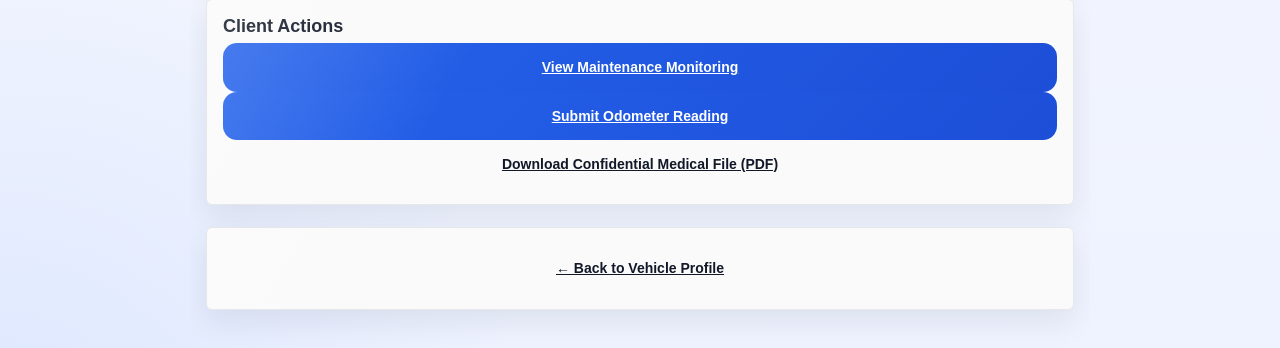
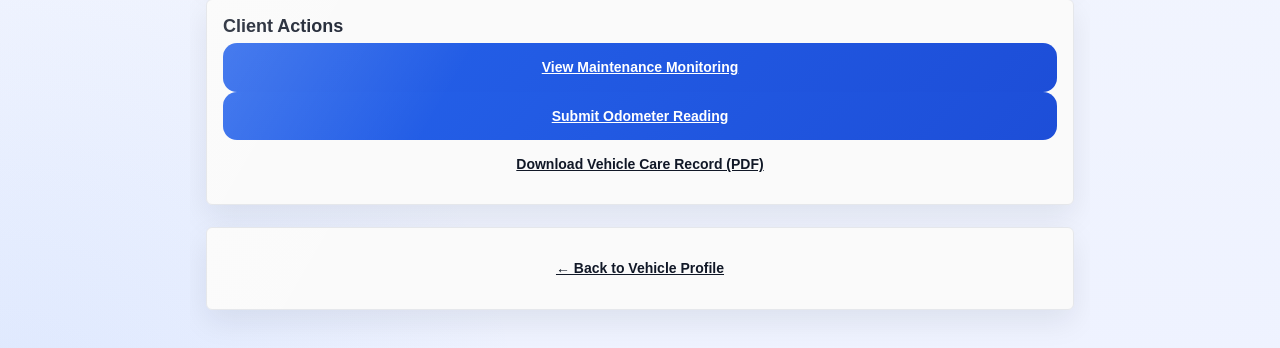
Before and after one commit to ajebofix/Ajebo-Fix-Aura, a Python web app: template templates/reports/timeline.html in a window 1280 px wide. Shown: the part 1235-1583 px from the top of the page. Run offline with Jinja, Linux system fonts and the light colour scheme; the template is opened without the code that fills it, so the values that code supplies are empty.

Commit message:
Use automotive care language in vehicle history

```diff
--- a/templates/reports/timeline.html
+++ b/templates/reports/timeline.html
@@ -18,7 +18,7 @@ href="{{ url_for('static', filename='css/ajebo_fix_report.css') }}">
 {% if is_admin_view %}
 <section class="card">
 <div class="pdf-banner">
-<strong>CONFIDENTIAL — INTERNAL MEDICAL FILE</strong><br>
+<strong>CONFIDENTIAL — INTERNAL VEHICLE CARE RECORD</strong><br>
 Ajebo Fix Advisory Division
 {% if exported_by %}
 <br>Exported by: {{ exported_by }}
@@ -348,7 +348,7 @@ Current service remains consultation-first.
 href="{{ url_for('admin.admin_vehicle_records_pdf', car_id=car.id) }}"
 class="btn btn-secondary btn-block"
 >
-Download Confidential Medical File (PDF)
+Download Confidential Vehicle Care Record (PDF)
 </a>
 
 {% else %}
@@ -371,7 +371,7 @@ Submit Odometer Reading
 href="{{ url_for('cars.vehicle_records_pdf', car_id=car.id) }}"
 class="btn btn-secondary btn-block"
 >
-Download Confidential Medical File (PDF)
+Download Vehicle Care Record (PDF)
 </a>
 {% endif %}
 </section>
```
